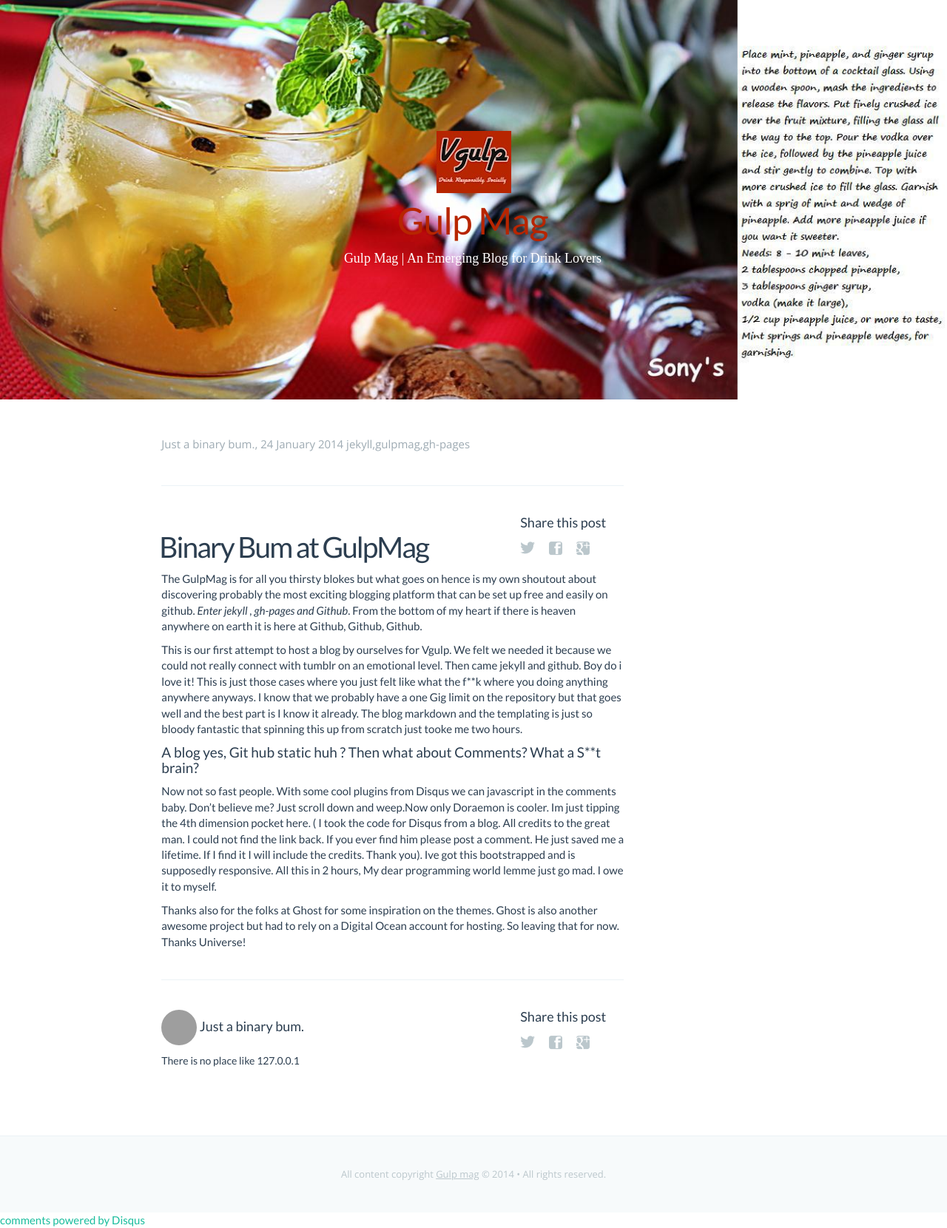
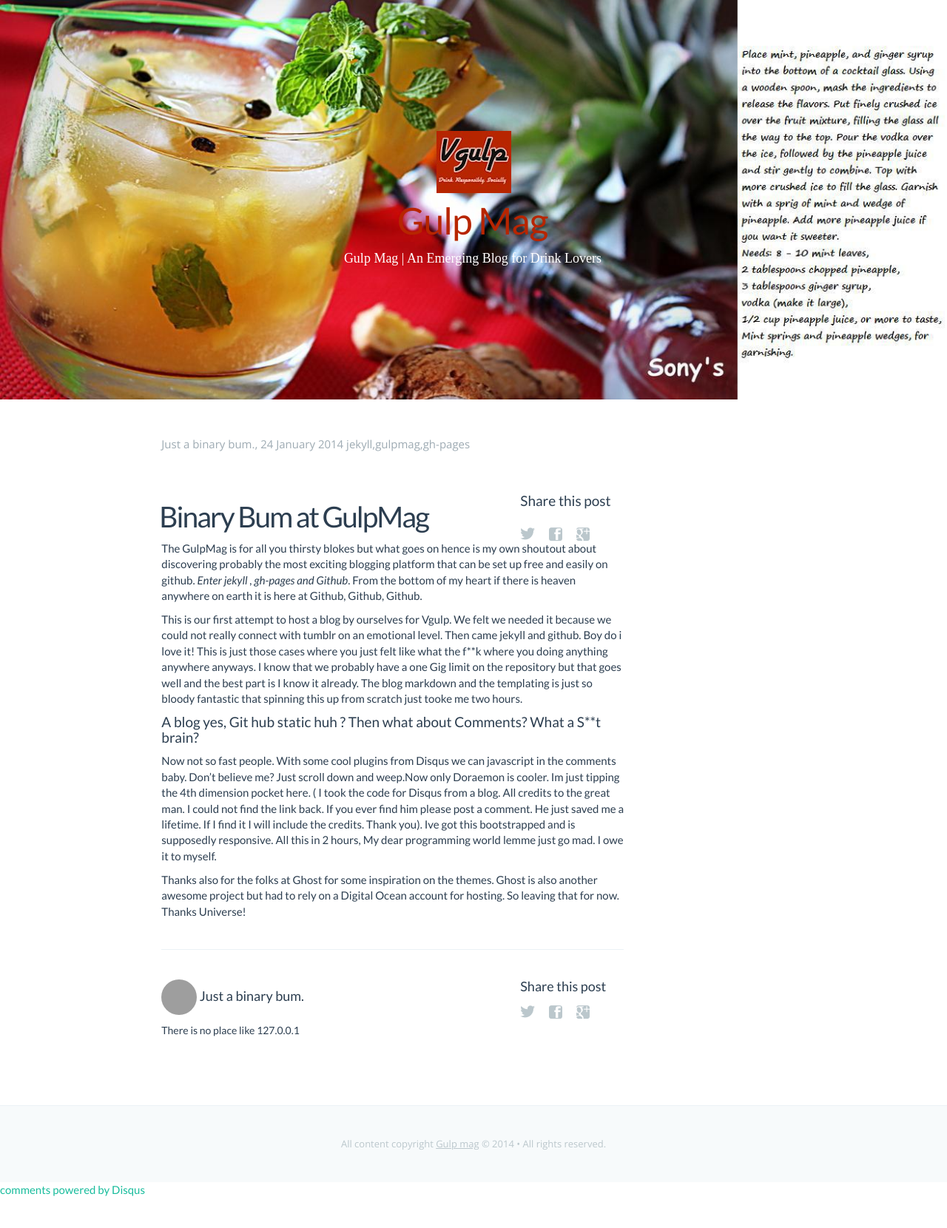
Before and after one commit to ajeeshpu/vgulp-jekyll, a Jekyll site: the page built from _posts/2014-01-24-binary-bum-at-gulpmag.markdown, in a window 1280 px wide. Shown: the whole page at 74% size. Built offline with Jekyll 4.4.1, drawn with Linux system fonts in a browser that asks for light colours; some web fonts are replaced; Markdown is read by kramdown in place of the engine named in the settings; comment, search, counter and statistics services are not loaded; after the commit the page ends 1619 px from its top, so only the background shows below that; grey boxes are pictures that could not be loaded.

Commit message:
removing the margins for the post share and giving it a new class

```diff
--- a/_layouts/blog-post.html
+++ b/_layouts/blog-post.html
@@ -22,7 +22,7 @@
     <link rel="stylesheet" type="text/css" href="/assets/blog/css/bootstrap.css" />
 
 </head>
-<body class="class="home-template"">
+<body class="home-template">
 <script>(function(d, s, id) {
     var js, fjs = d.getElementsByTagName(s)[0];
     if (d.getElementById(id)) return;
@@ -39,11 +39,12 @@
     </div>
 </div>
 </header>
+
 <div class="row">
-    <div class="col-lg-6 col-lg-offset-2 col-sm-offset-0 col-md-offset-0">
+    <div class="col-lg-6 col-sm-12 col-md-12 col-lg-offset-2 col-sm-offset-0 col-md-offset-0">
         {% assign author = site.authors[page.author] %}
         <span class="post-meta">{{author.display_name}},&nbsp;<time datetime="{{page.date}}">{{page.date|date: "%-d %B %Y"}}</time> {{page.tags}}</span>
-        <div class="post-footer">
+        <div class="post-top-share">
             <section class="share">
                 <h4>Share this post</h4>
                 <a class="icon-twitter" href="http://twitter.com/share?text={{title}}&url=http://{{site.home}}{{page.url}}"
@@ -89,12 +90,13 @@
         <div id="disqus_thread"></div>
 
     </div>
-    <div class="col-lg-3">
+    <div class="col-lg-3 visible-lg hidden-md hidden-sm">
         <div id="fb-root"></div>
         <div class="fb-facepile" data-href="http://facebook.com/vgulp" data-max-rows="3" data-colorscheme="dark" data-size="large" data-show-count="true"></div>
     </div>
 
 </div>
+
 <footer class="site-footer">
     <div class="inner">
         <section class="copyright">All content copyright <a href="/blog">Gulp mag</a> &copy; 2014 &bull; All rights reserved.</section>
--- a/assets/blog/css/screen.css
+++ b/assets/blog/css/screen.css
@@ -650,7 +650,23 @@
 .newer-posts:hover {
     border-color: #9EABB3;
 }
-
+.post-top-share{
+    position: relative;
+    padding: 4rem 0 0 0;
+}
+.post-top-share .share
+{
+    position: absolute;
+    top: 4rem;
+    right: 0;
+    width: 140px;
+}
+.post-top-share .share a{
+    font-size: 1.8rem;
+    display: inline-block;
+    margin: 1.4rem 1.6rem 1.6rem 0;
+    color: #BBC7CC;
+}
 
 /* ==========================================================================
    8. Footer - The bottom of every page
```
